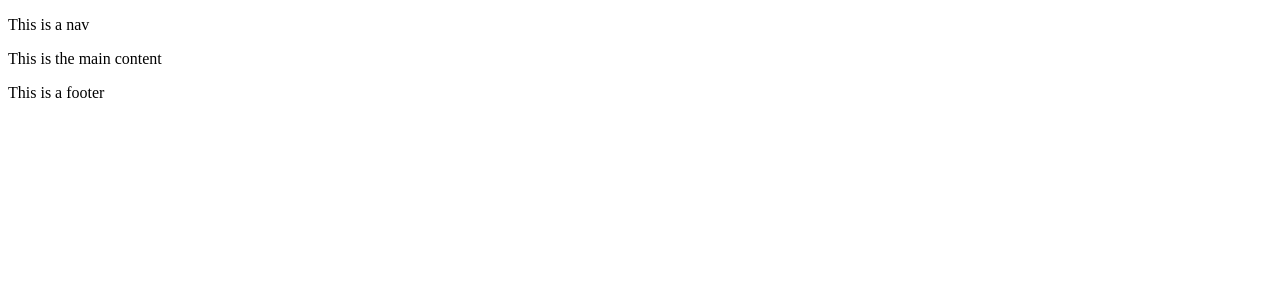
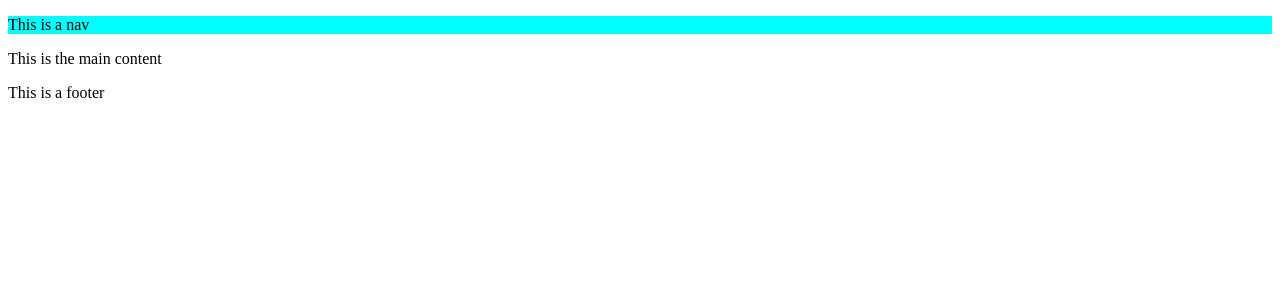
Before and after one commit to benaitcheson/portfolio-react, a React (Create React App) app: page / in a window 1280 px wide. Shown: the top 300 px of the page. Built offline with nearby package versions, Linux system fonts and the light colour scheme.

Commit message:
got css working

```diff
--- a/src/components/App.js
+++ b/src/components/App.js
@@ -1,5 +1,5 @@
 // React dependencies
-import React from 'react'
+import React from 'react';
 
 // My own modules
 import Footer from './Footer';
--- a/src/components/Footer.js
+++ b/src/components/Footer.js
@@ -1,5 +1,5 @@
 // React dependencies
-import React from 'react'
+import React from 'react';
 
 const Footer = () => {
     return (
--- a/src/components/MainContent.js
+++ b/src/components/MainContent.js
@@ -1,11 +1,11 @@
 // React dependencies
-import React from 'react'
+import React from 'react';
 
 const MainContent = () => {
     return (
-        <div>
+        <main>
             <p>This is the main content</p>
-        </div>
+        </main>
     )
 }
 
--- a/src/components/Nav.js
+++ b/src/components/Nav.js
@@ -1,9 +1,10 @@
 // React dependencies
-import React from 'react'
+import React from 'react';
+import '../style.css';
 
 const Nav = () => {
     return (
-        <nav>
+        <nav className="navbar">
             <p>This is a nav</p>
         </nav>
     )
--- a/src/index.js
+++ b/src/index.js
@@ -7,5 +7,8 @@ import App from './components/App';
 
 ReactDOM.render(
     <App />,
+
+    // Use github for projects and make each repo a project on this site. Scrap the internet for the info.
+
     document.getElementById('root')
 );
--- /dev/null
+++ b/src/style.css
@@ -0,0 +1,3 @@
+.navbar {
+  background-color: aqua;
+}
```
